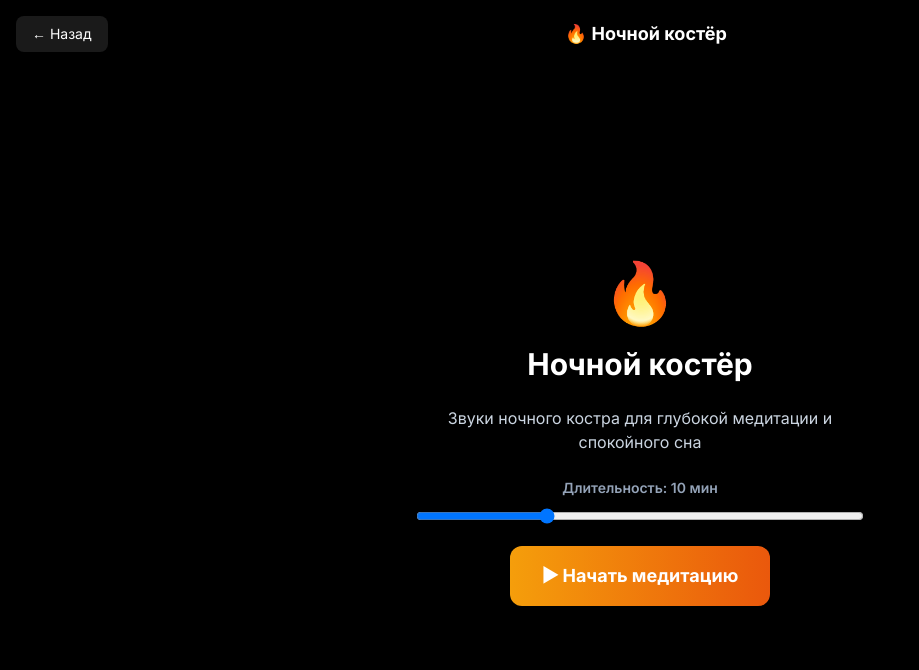
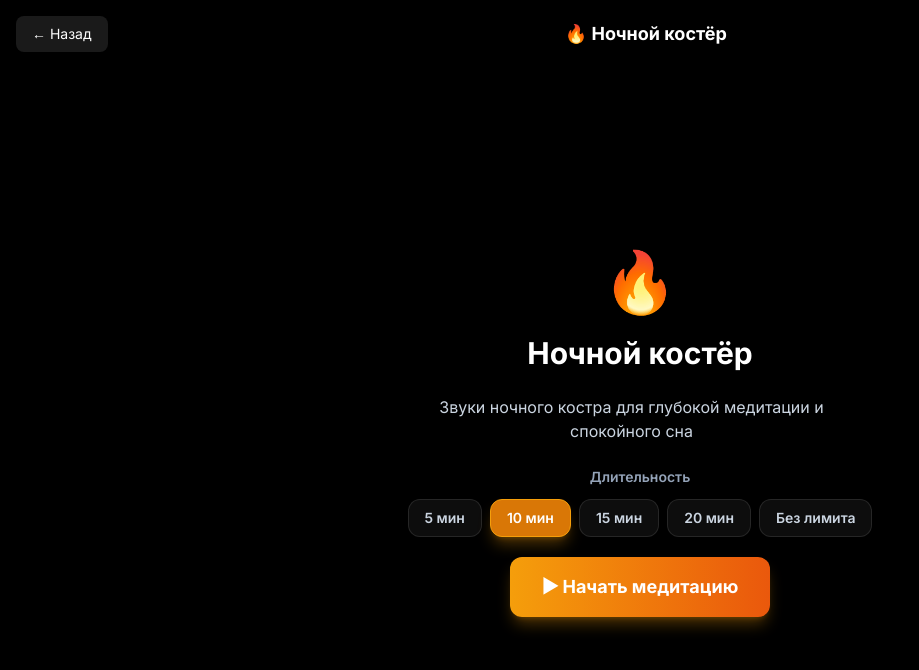
Before and after one commit to kmvlive/ai-astrolog1, a Next.js app in the folder frontend/: page /meditations/koster in a window 1280 px wide. Shown: the top 670 px of the page, without its empty margins (0-919 px from the left). Built offline with nearby package versions, Linux system fonts and the light colour scheme; no server answers.

Commit message:
feat(koster): duration buttons like free meditations (5/10/15/20 + unlimited)

```diff
--- a/frontend/src/app/meditations/koster/page.tsx
+++ b/frontend/src/app/meditations/koster/page.tsx
@@ -4,6 +4,14 @@ import { useEffect, useRef, useState } from "react";
 import { useRouter } from "next/navigation";
 import VideoScene from "@/components/VideoScene";
 import { useAutoHideUI } from "@/hooks/useAutoHideUI";
+
+const DURATIONS = [
+  { v: 5,  label: "5 мин" },
+  { v: 10, label: "10 мин" },
+  { v: 15, label: "15 мин" },
+  { v: 20, label: "20 мин" },
+  { v: 0,  label: "Без лимита" },
+];
 
 export default function KosterMeditation() {
   const router = useRouter();
@@ -19,10 +27,10 @@ export default function KosterMeditation() {
   });
   const [duration, setDuration] = useState(() => {
     if (typeof window !== "undefined") {
-      const saved = localStorage.getItem("meditation_duration");
-      return saved ? parseInt(saved) : 600;
+      const saved = localStorage.getItem("meditation_duration_koster");
+      return saved ? parseInt(saved) : 10; // минуты
     }
-    return 600;
+    return 10;
   });
   const [timeLeft, setTimeLeft] = useState<number | null>(null);
   const timerRef = useRef<NodeJS.Timeout | null>(null);
@@ -33,11 +41,13 @@ export default function KosterMeditation() {
     enabled: audioStarted && !finished,
   });
 
+  // Сохраняем громкость и длительность
   useEffect(() => {
     localStorage.setItem("meditation_volume", String(volume));
-    localStorage.setItem("meditation_duration", String(duration));
+    localStorage.setItem("meditation_duration_koster", String(duration));
   }, [volume, duration]);
 
+  // Таймер сессии (только если не "без лимита")
   useEffect(() => {
     if (audioStarted && timeLeft !== null && timeLeft > 0) {
       timerRef.current = setInterval(() => {
@@ -49,6 +59,7 @@ export default function KosterMeditation() {
     }
   }, [audioStarted, timeLeft]);
 
+  // Завершение сессии
   useEffect(() => {
     if (timeLeft === 0 && audioStarted) {
       setFinished(true);
@@ -60,7 +71,8 @@ export default function KosterMeditation() {
 
   const startSession = () => {
     setAudioStarted(true);
-    setTimeLeft(duration);
+    // 0 = без лимита → таймер не запускается
+    setTimeLeft(duration === 0 ? null : duration * 60);
   };
 
   const stopSession = () => {
@@ -104,6 +116,9 @@ export default function KosterMeditation() {
                 {formatTime(timeLeft)}
               </div>
             )}
+            {audioStarted && duration === 0 && (
+              <div className="text-sm text-slate-300">∞ Без лимита</div>
+            )}
           </div>
           <div className="w-20" />
         </div>
@@ -118,25 +133,31 @@ export default function KosterMeditation() {
                 Звуки ночного костра для глубокой медитации и спокойного сна
               </p>
 
-              <div className="space-y-4">
+              <div className="space-y-5">
                 <div>
-                  <label className="block text-sm font-semibold text-slate-400 mb-2">
-                    Длительность: {Math.floor(duration / 60)} мин
+                  <label className="block text-sm font-semibold text-slate-400 mb-3">
+                    Длительность
                   </label>
-                  <input
-                    type="range"
-                    min="120"
-                    max="1800"
-                    step="60"
-                    value={duration}
-                    onChange={(e) => setDuration(parseInt(e.target.value))}
-                    className="w-full"
-                  />
+                  <div className="flex flex-wrap justify-center gap-2">
+                    {DURATIONS.map((d) => (
+                      <button
+                        key={d.v}
+                        onClick={() => setDuration(d.v)}
+                        className={`px-4 py-2 rounded-xl text-sm font-semibold border transition ${
+                          duration === d.v
+                            ? "bg-amber-600 border-amber-500 text-white shadow-lg shadow-amber-500/30"
+                            : "bg-white/5 border-white/10 text-slate-300 hover:bg-white/10"
+                        }`}
+                      >
+                        {d.label}
+                      </button>
+                    ))}
+                  </div>
                 </div>
 
                 <button
                   onClick={startSession}
-                  className="px-8 py-4 rounded-xl bg-gradient-to-r from-amber-500 to-orange-600 hover:opacity-90 transition text-lg font-bold"
+                  className="px-8 py-4 rounded-xl bg-gradient-to-r from-amber-500 to-orange-600 hover:opacity-90 transition text-lg font-bold shadow-lg shadow-amber-500/30"
                 >
                   ▶ Начать медитацию
                 </button>
```
